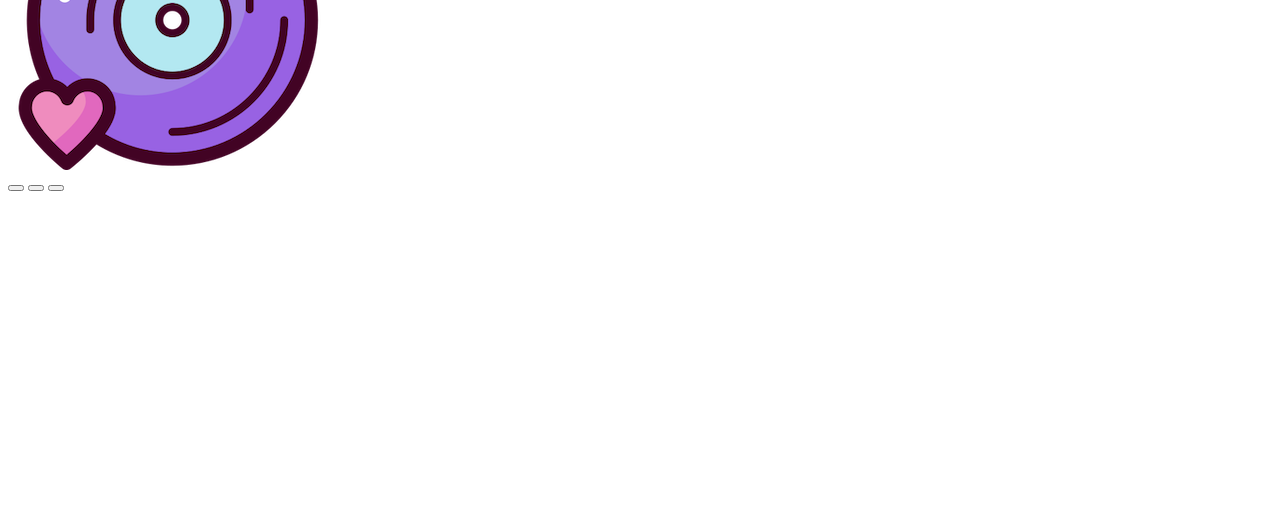
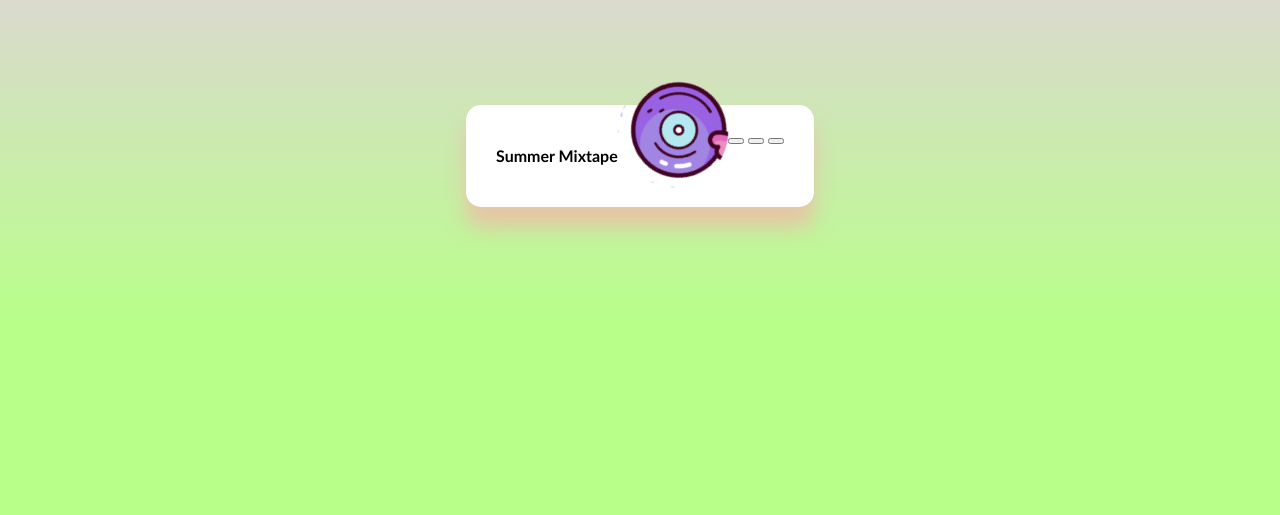
Before and after one commit to kotalilyy/music-player, a plain HTML site: page index.html in a window 1280 px wide. Shown: the part 285-800 px from the top of the page. Drawn offline with Linux system fonts and the light colour scheme.

Commit message:
add initial styles, create animation

```diff
--- a/css/styles.css
+++ b/css/styles.css
@@ -0,0 +1,64 @@
+@import url('https://fonts.googleapis.com/css?family=Lato&display=swap');
+
+* {
+  box-sizing: border-box;
+}
+
+body {
+    height: 100vh;
+    margin: 0;
+    font-family: 'Trebuchet MS', 'Lucida Sans Unicode', 'Lucida Grande', 'Lucida Sans', Arial, sans-serif;
+    background-image: linear-gradient(
+        0deg,
+        rgb(184, 255, 137) 23.8%,
+        rgb(242, 192, 252) 92%
+      );
+    display: flex;
+    flex-direction: column;
+    align-items: center;
+    justify-content: center;
+}
+
+.music-container {
+    background-color: #fff;
+    border-radius: 15px;
+    box-shadow: 0 20px 20px 0 rgb(252, 169, 169, 0.6);
+    display: flex;
+    padding: 20px 30px;
+    position: relative;
+    margin: 100px 0;
+    z-index: 10;
+}
+
+.img-container {
+    position: relative;
+    width: 110px;
+}
+
+.img-container img {
+    width: inherit;
+    height: 110px;
+    border-radius: 50%;
+    object-fit: cover;
+    position: absolute;
+    bottom: 0;
+    left: 0;
+
+    animation: rotate 3s linear infinite;
+
+    animation-play-state: paused;
+}
+
+.music-container.play .img-container img {
+    animation-play-state: running;
+}
+
+@keyframes rotate {
+    from {
+        transform: rotate(0deg);
+    }
+
+    to {
+        transform: rotate(360deg);
+    }
+}
--- a/index.html
+++ b/index.html
@@ -9,7 +9,7 @@
   </head>
   <body>
     <h1>Music Player</h1>
-    <div class="music-container">
+    <div class="music-container play">
       <div class="music-info">
         <h4 id="title">Summer Mixtape</h4>
         <div class="progress-container">
```
